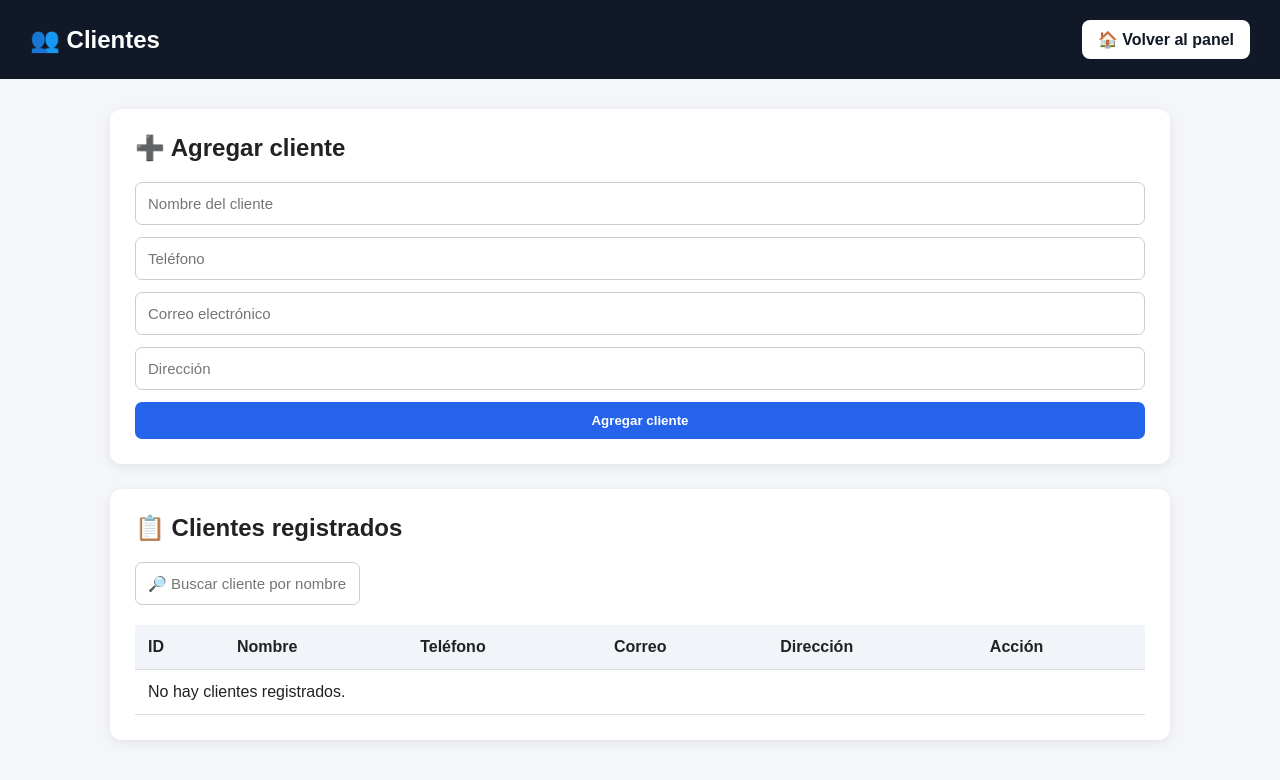
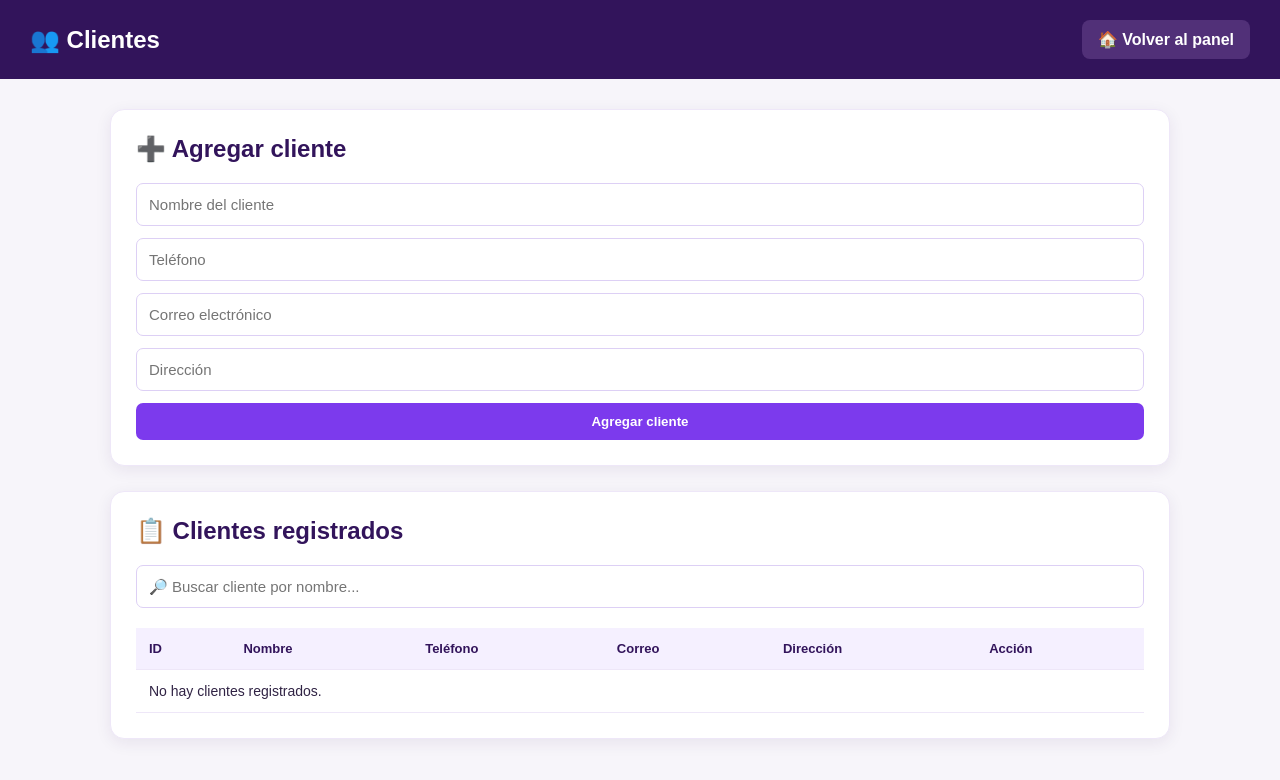
Before and after one commit to ca386658-ai/FacturaPro, a Flask app: page /clientes in a window 1280 px wide. Shown: the top 780 px of the page. Run offline with Flask 3, Linux system fonts and the light colour scheme; the visitor is signed in with stand-in values (Sample User, id 1); data that the repository does not hold is empty; parts of the project's set-up code (start-up, migrations or seed data) failed here and were passed over; some libraries are stand-ins or nearby versions.

Commit message:
Update clientes.html

```diff
--- a/templates/clientes.html
+++ b/templates/clientes.html
@@ -1,3 +1,4 @@
+
 <!DOCTYPE html>
 <html lang="es">
 <head>
@@ -10,20 +11,33 @@
             box-sizing: border-box;
         }
 
+        :root {
+            --morado-oscuro: #32145B;
+            --morado: #6D28D9;
+            --morado-principal: #7C3AED;
+            --morado-suave: #F5F0FF;
+            --morado-borde: #DDD0F5;
+            --texto: #302344;
+            --gris: #756B83;
+            --fondo: #F7F5FA;
+        }
+
         body {
             margin: 0;
             font-family: Arial, sans-serif;
-            background: #f4f6f9;
-            color: #222;
+            background: var(--fondo);
+            color: var(--texto);
         }
 
         .header {
-            background: #111827;
+            background: var(--morado-oscuro);
             color: white;
             padding: 20px 30px;
             display: flex;
             justify-content: space-between;
             align-items: center;
+            gap: 15px;
+            flex-wrap: wrap;
         }
 
         .header h1 {
@@ -32,12 +46,17 @@
         }
 
         .panel-btn {
-            background: white;
-            color: #111827;
+            background: #513078;
+            color: white;
             padding: 10px 16px;
             border-radius: 8px;
             text-decoration: none;
             font-weight: bold;
+            transition: 0.2s;
+        }
+
+        .panel-btn:hover {
+            background: #7044A3;
         }
 
         .container {
@@ -48,14 +67,17 @@
 
         .card {
             background: white;
-            border-radius: 12px;
+            border-radius: 14px;
             padding: 25px;
             margin-bottom: 25px;
-            box-shadow: 0 3px 12px rgba(0,0,0,.08);
+            box-shadow: 0 4px 16px rgba(50, 20, 91, 0.08);
+            border: 1px solid #EEE7F8;
         }
 
         h2 {
             margin-top: 0;
+            margin-bottom: 20px;
+            color: var(--morado-oscuro);
         }
 
         form {
@@ -64,10 +86,20 @@
         }
 
         input {
+            width: 100%;
             padding: 12px;
-            border: 1px solid #ccc;
+            border: 1px solid var(--morado-borde);
             border-radius: 7px;
             font-size: 15px;
+            color: var(--texto);
+            background: white;
+            outline: none;
+            transition: 0.2s;
+        }
+
+        input:focus {
+            border-color: var(--morado-principal);
+            box-shadow: 0 0 0 3px rgba(124, 58, 237, 0.12);
         }
 
         button {
@@ -76,41 +108,71 @@
             border-radius: 7px;
             cursor: pointer;
             font-weight: bold;
+            transition: 0.2s;
         }
 
         .btn-add {
-            background: #2563eb;
+            background: var(--morado-principal);
             color: white;
         }
 
+        .btn-add:hover {
+            background: var(--morado-oscuro);
+        }
+
         .btn-delete {
-            background: #dc2626;
+            background: #DC2626;
             color: white;
+        }
+
+        .btn-delete:hover {
+            background: #B91C1C;
         }
 
         .search {
             margin-bottom: 20px;
         }
 
+        .table-container {
+            width: 100%;
+            overflow-x: auto;
+        }
+
         table {
             width: 100%;
             border-collapse: collapse;
+            min-width: 700px;
         }
 
         th, td {
             padding: 13px;
-            border-bottom: 1px solid #ddd;
+            border-bottom: 1px solid #EEE7F8;
             text-align: left;
         }
 
         th {
-            background: #f1f5f9;
+            background: var(--morado-suave);
+            color: var(--morado-oscuro);
+            font-size: 13px;
+        }
+
+        td {
+            color: var(--texto);
+            font-size: 14px;
+        }
+
+        tbody tr:hover {
+            background: #FAF8FF;
+        }
+
+        td form {
+            display: inline;
         }
 
         .mensaje {
             padding: 12px;
             border-radius: 8px;
-            background: #dcfce7;
+            background: #DCFCE7;
             color: #166534;
             margin-bottom: 15px;
         }
@@ -120,6 +182,20 @@
                 flex-direction: column;
                 gap: 15px;
                 align-items: flex-start;
+                padding: 16px;
+            }
+
+            .header h1 {
+                font-size: 21px;
+            }
+
+            .container {
+                margin: 20px auto;
+                padding: 0 10px;
+            }
+
+            .card {
+                padding: 17px;
             }
 
             table {
@@ -175,6 +251,7 @@
             onkeyup="buscarCliente()"
         >
 
+        <div class="table-container">
             <table id="tablaClientes">
                 <thead>
                     <tr>
@@ -217,6 +294,7 @@
                 </tbody>
             </table>
         </div>
+    </div>
 
 </div>
 
```
Lines whose indentation alone changed are shown as unchanged.
